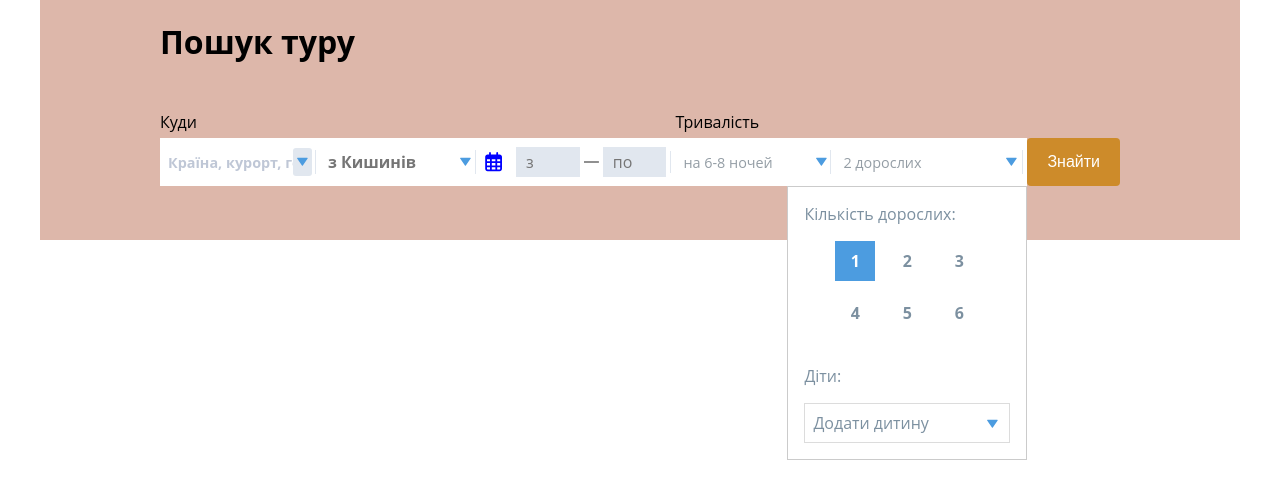
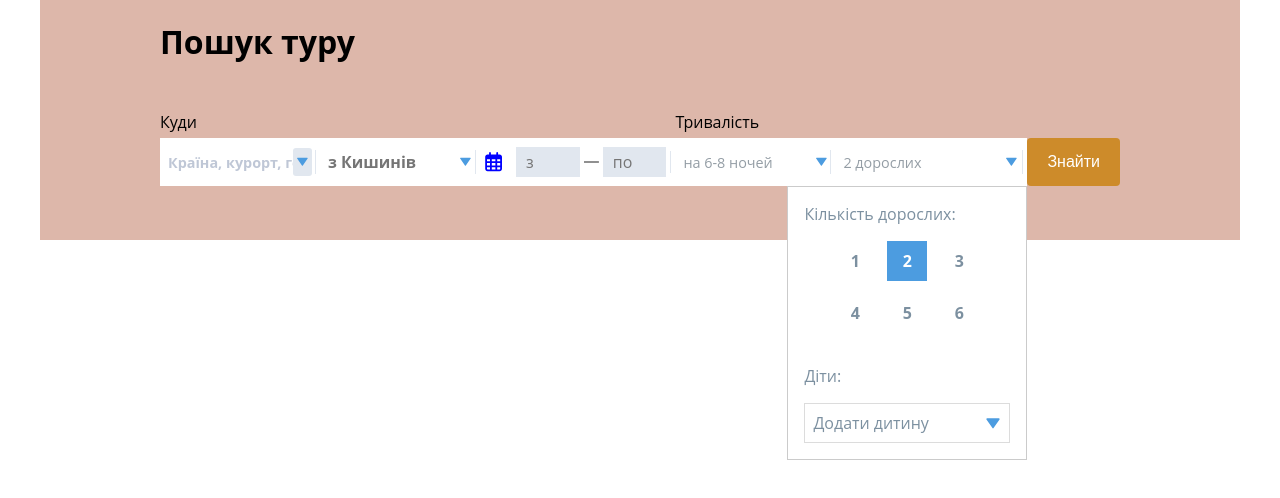
Before and after one commit to InnaTymoshenko/multiselect_form, a React (Create React App) app: page / in a window 1280 px wide. Both pictures are taken after a click on the icon 1015 px from the left and 161 px from the top of the page. Shown: the top 498 px of the page. Built offline with nearby package versions, Linux system fonts and the light colour scheme.

Commit message:
added fn components Travelers

```diff
--- a/src/components/travelersSelect/TravelersForm.jsx
+++ b/src/components/travelersSelect/TravelersForm.jsx
@@ -1,14 +1,23 @@
-import React, { useState } from 'react'
+import React, { useEffect, useState } from 'react'
 import { BiSolidDownArrow, BiSolidUpArrow } from 'react-icons/bi'
+import { MdOutlineClose } from 'react-icons/md'
 import { useMouseEvents } from '../../method/useMouseEvents'
+import { useTravelersStore } from '../../store/store'
 
 import styles from './travelersSelect.module.css'
 
-const TravelersForm = ({ openChildrenForm, isChildren }) => {
+const TravelersForm = ({
+	openChildrenForm,
+	isChildren,
+	showModal,
+	setShowModal,
+	handleSelectedAdult,
+	handleSelectChild,
+	handleRemoveChild
+}) => {
 	const touristNumber = Array.from({ length: 6 }, (_, i) => i + 1)
 	const childrenAge = Array.from({ length: 16 }, (_, i) => i + 1)
 
-	const [selectedAdult, setSelectedAdult] = useState(1)
 	const {
 		hoveredItem: hoveredAdult,
 		handleMouseEnter: handleMouseEnterAdult,
@@ -20,12 +29,39 @@ const TravelersForm = ({ openChildrenForm, isChildren }) => {
 		handleMouseLeave: handleMouseLeaveChild
 	} = useMouseEvents()
 
+	const [isDisabled, setIsDisabled] = useState(false)
+	const [notAllowed, setNotAllowed] = useState(false)
+	const { selectedAdult, childNumber, touristsResult } = useTravelersStore()
+
+	useEffect(() => {
+		setIsDisabled(
+			!localStorage.getItem('selectedResort') || !JSON.parse(localStorage.getItem('selectedResort')).country
+		)
+	}, [])
+
+	useEffect(() => {
+		const adults = parseInt(touristsResult[0] || 2, 10)
+		const children = touristsResult.length - 1
+		const totalTourists = adults + children
+
+		setNotAllowed(totalTourists >= 6)
+	}, [touristsResult])
+
 	return (
 		<>
 			<div className={styles.adultBlock}>
 				<p className={styles.travelsTitle}>Кількість дорослих:</p>
+				{showModal && (
+					<div className={styles.blockError}>
+						<p>Ви не можете обрати більше 6 людей</p>
+					</div>
+				)}
 				<div className={styles.adultsNumbers}>
-					{touristNumber.map(t => (
+					{touristNumber.map(t => {
+						const childrenCount = touristsResult.length - 1
+						const maxAdults = 6 - childrenCount
+						const isDisabledForAdults = t > maxAdults
+						return (
 							<div
 								key={`adult-${t}`}
 								style={{
@@ -34,29 +70,63 @@ const TravelersForm = ({ openChildrenForm, isChildren }) => {
 											? '#4c9ce0'
 											: hoveredAdult === t
 											? '#F5F5F5'
-										: selectedAdult === null && t === 1
+											: selectedAdult === null && t === 2
 											? '#4c9ce0'
 											: '',
-								color: selectedAdult === t ? 'white' : 'rgb(124, 144, 160)'
+									color: selectedAdult === t || (selectedAdult === null && t === 2) ? 'white' : 'rgb(124, 144, 160)',
+									cursor: isDisabled || isDisabledForAdults ? 'none' : 'pointer'
 								}}
 								className={styles.adultItem}
-							onMouseEnter={() => handleMouseEnterAdult(t)}
+								onMouseEnter={() => !isDisabledForAdults && handleMouseEnterAdult(t)}
 								onMouseLeave={handleMouseLeaveAdult}
-							onClick={() => setSelectedAdult(t)}
+								onClick={() => {
+									if (!isDisabledForAdults) {
+										setShowModal(false)
+										handleSelectedAdult(t)
+									} else {
+										setShowModal(true)
+									}
+								}}
 							>
 								{t}
 							</div>
-					))}
+						)
+					})}
 				</div>
 			</div>
 			<div className={styles.childrenBlock}>
 				<p className={styles.travelsTitle}>Діти:</p>
-				<div className={styles.childenCheck} onClick={e => openChildrenForm(e)}>
+				{childNumber.length > 0 && (
+					<div className={styles.selectedChildBlock}>
+						{childNumber.map((c, i) => (
+							<div key={`${c}-selectedChild-${i}`} className={styles.childSelectedItem}>
+								<div className={styles.childItem}>
+									<span className={styles.childSpan}>{c}</span>
+									{c === 1 ? ' рік' : c >= 2 && c <= 4 ? ' роки' : ' років'}
+								</div>
+								<MdOutlineClose className={styles.iconClose} onClick={e => handleRemoveChild(e, c)} />
+							</div>
+						))}
+					</div>
+				)}
+
+				<div
+					style={{
+						cursor: notAllowed ? 'none' : 'pointer'
+					}}
+					className={styles.childenCheck}
+					onClick={!notAllowed ? e => openChildrenForm(e) : null}
+				>
 					Додати дитину
-					{isChildren ? (
+					{isChildren && !notAllowed ? (
 						<BiSolidUpArrow className={styles.formIcon} />
 					) : (
-						<BiSolidDownArrow className={styles.formIcon} />
+						<BiSolidDownArrow
+							style={{
+								color: notAllowed ? '#cbcbcb' : '#4c9ce0'
+							}}
+							className={styles.formIconAllowed}
+						/>
 					)}
 				</div>
 				{isChildren && (
@@ -66,11 +136,13 @@ const TravelersForm = ({ openChildrenForm, isChildren }) => {
 								key={`${child}-childAge`}
 								style={{
 									backgroundColor: hoveredChild === child ? '#4c9ce0' : '',
-									color: hoveredChild === child ? 'white' : 'rgb(124, 144, 160)'
+									color: hoveredChild === child ? 'white' : 'rgb(124, 144, 160)',
+									cursor: isDisabled ? 'none' : 'pointer'
 								}}
 								className={styles.childItem}
 								onMouseEnter={() => handleMouseEnterChild(child)}
 								onMouseLeave={handleMouseLeaveChild}
+								onClick={!isDisabled ? e => handleSelectChild(e, child) : null}
 							>
 								<span className={styles.childSpan}>{child}</span>
 								{child === 1 ? ' рік' : child >= 2 && child <= 4 ? ' роки' : ' років'}
--- a/src/components/travelersSelect/TravelersSelect.jsx
+++ b/src/components/travelersSelect/TravelersSelect.jsx
@@ -2,6 +2,7 @@ import React, { useRef, useState, useEffect } from 'react'
 import { BiSolidDownArrow } from 'react-icons/bi'
 import { MdOutlineClose } from 'react-icons/md'
 import { useMediaQuery } from '../../method/useMediaQuery'
+import { useTravelersStore } from '../../store/store'
 import TravelersForm from './TravelersForm'
 
 import styles from './travelersSelect.module.css'
@@ -10,7 +11,19 @@ const TravelersSelect = () => {
 	const [isChildren, setIsChildren] = useState(false)
 	const [isTravelerForm, setIsTravelerForm] = useState(false)
 	const [travelersMobile, setTravelersMobile] = useState(false)
+	const [showModal, setShowModal] = useState(false)
 	const isMobileShow = useMediaQuery('(max-width: 768px)')
+
+	const {
+		setSelectedAdult,
+		touristsResult,
+		addChildNumber,
+		travelersValue,
+		removeChild,
+		updateTravelersValue,
+		setTouristsResult
+	} = useTravelersStore()
+
 	const travelersRef = useRef()
 
 	const handleTrevelersInputClick = () => {
@@ -47,6 +60,36 @@ const TravelersSelect = () => {
 		setIsChildren(!isChildren)
 	}
 
+	const handleSelectedAdult = value => {
+		setSelectedAdult(value)
+		updateTravelersValue()
+		setTouristsResult()
+	}
+
+	const handleSelectChild = (e, value) => {
+		e.stopPropagation()
+		setIsChildren(false)
+		addChildNumber(value)
+		updateTravelersValue()
+		setTouristsResult()
+	}
+
+	const handleRemoveChild = (e, value) => {
+		e.stopPropagation()
+		removeChild(value)
+		updateTravelersValue()
+		setTouristsResult()
+
+		const newTouristsResult = touristsResult.filter((item, index) => index === 0 || item !== value)
+		const adults = parseInt(newTouristsResult[0] || 2, 10)
+		const childrenCount = newTouristsResult.length - 1
+		const totalTourists = adults + childrenCount
+
+		if (totalTourists <= 6) {
+			setShowModal(false)
+		}
+	}
+
 	return (
 		<div className={styles.wrapperDiv} ref={travelersRef}>
 			<div className={styles.formField} tabIndex="-1">
@@ -54,10 +97,9 @@ const TravelersSelect = () => {
 					className={styles.searchAir}
 					type="search"
 					placeholder={'2 дорослих'}
-					value={''}
-					onChange={() => {}}
+					value={travelersValue}
 					onClick={handleTrevelersInputClick}
-					tabIndex="-1"
+					readOnly
 				/>
 				<BiSolidDownArrow className={styles.formIcon} onClick={handleTrevelersInputClick} />
 			</div>
@@ -66,24 +108,39 @@ const TravelersSelect = () => {
 					<div className={styles.searchList} tabIndex={'-1'}>
 						<div className={styles.listCountry}>
 							<div className={styles.travelBlockWrapper}>
-								<TravelersForm openChildrenForm={openChildrenForm} isChildren={isChildren} />
+								<TravelersForm
+									openChildrenForm={openChildrenForm}
+									isChildren={isChildren}
+									handleSelectedAdult={handleSelectedAdult}
+									handleSelectChild={handleSelectChild}
+									handleRemoveChild={handleRemoveChild}
+									setShowModal={setShowModal}
+									showModal={showModal}
+								/>
 							</div>
 						</div>
 					</div>
 				</div>
 			)}
 			{travelersMobile && isMobileShow && (
-				<div className={styles.wrapperDivModal}>
+				<div className={styles.wrapperDivModal} tabIndex={'-1'}>
 					<div className={styles.wrapperHeaderModal}>
 						<div className={styles.modalHeader}>
 							<span style={{ fontWeight: 'bold' }}>Туристи</span>
 							<MdOutlineClose className={styles.iconClose} onClick={() => setTravelersMobile(!travelersMobile)} />
 						</div>
 					</div>
-					{/* {openDurationForm && ( )} */}
 					<div className={styles.formListMobile}>
 						<div className={styles.searchListModal}>
-							<TravelersForm openChildrenForm={openChildrenForm} isChildren={isChildren} />
+							<TravelersForm
+								openChildrenForm={openChildrenForm}
+								isChildren={isChildren}
+								handleSelectedAdult={handleSelectedAdult}
+								handleSelectChild={handleSelectChild}
+								handleRemoveChild={handleRemoveChild}
+								setShowModal={setShowModal}
+								showModal={showModal}
+							/>
 						</div>
 					</div>
 				</div>
```
Lines whose indentation alone changed are shown as unchanged.
